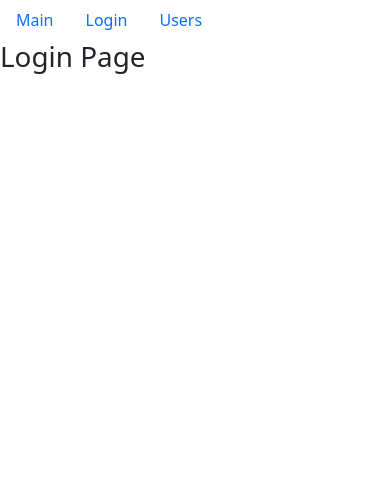
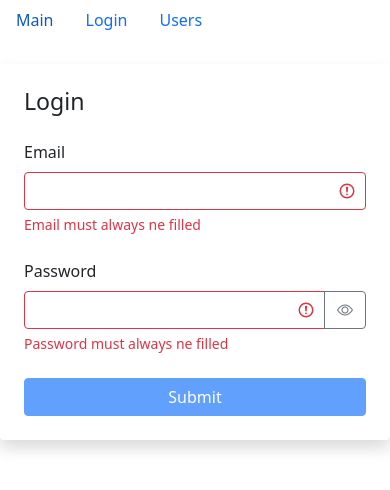
Before and after one commit to vladhaidukkk/fast-company, a React (Create React App) app: page /login in a window 390 px wide. Shown: the top 490 px of the page. Built offline with nearby package versions, Linux system fonts and the light colour scheme.

Commit message:
kp-#7: create users searching and login form

```diff
--- /dev/null
+++ b/src/components/search.jsx
@@ -0,0 +1,13 @@
+import React from 'react';
+import PropsTypes from 'prop-types';
+
+const Search = ({ value, onChange }) => (
+  <input className="form-control" type="text" value={value} onChange={onChange} placeholder="Search user..." />
+);
+
+Search.propTypes = {
+  value: PropsTypes.string.isRequired,
+  onChange: PropsTypes.func.isRequired,
+};
+
+export default Search;
--- /dev/null
+++ b/src/components/textField.jsx
@@ -0,0 +1,53 @@
+import React, { useState } from 'react';
+import PropTypes from 'prop-types';
+
+const TextField = ({
+  label, type, name, value, onChange, error,
+}) => {
+  const isPassword = type === 'password';
+  const [passwordVisibility, setPasswordVisibility] = useState(false);
+
+  const toggleTextVisibility = () => {
+    setPasswordVisibility(!passwordVisibility);
+  };
+
+  const getInputClasses = () => `form-control ${error ? 'is-invalid' : ''}`;
+
+  return (
+    <div className="col mb-4">
+      <label htmlFor={name} className="form-label">{label}</label>
+      <div className="input-group has-validation">
+        <input
+          id={name}
+          type={passwordVisibility ? 'text' : type}
+          value={value}
+          name={name}
+          onChange={onChange}
+          className={getInputClasses()}
+        />
+        { isPassword && (
+          <button className="btn btn-outline-secondary" type="button" onClick={toggleTextVisibility}>
+            { passwordVisibility ? <i className="bi bi-eye-slash" /> : <i className="bi bi-eye" />}
+          </button>
+        ) }
+        {error && <div className="invalid-feedback">{error}</div>}
+      </div>
+    </div>
+  );
+};
+
+TextField.defaultProps = {
+  type: 'text',
+  error: '',
+};
+
+TextField.propTypes = {
+  label: PropTypes.string.isRequired,
+  type: PropTypes.string,
+  name: PropTypes.string.isRequired,
+  value: PropTypes.string.isRequired,
+  onChange: PropTypes.func.isRequired,
+  error: PropTypes.string,
+};
+
+export default TextField;
--- a/src/components/usersList.jsx
+++ b/src/components/usersList.jsx
@@ -6,11 +6,13 @@ import GroupList from './groupList';
 import Status from './status';
 import UsersTable from './usersTable';
 import Pagination from './pagination';
+import Search from './search';
 
 const UsersList = () => {
   const USERS_ON_PAGE = 6;
   const [users, setUsers] = useState();
   const [professions, setProfessions] = useState();
+  const [searchValue, setSearchValue] = useState('');
   const [selectedProf, setSelectedProf] = useState();
   const [sortBy, setSortBy] = useState({ iter: 'name', order: 'asc' });
   const [currentIndex, setCurrentIndex] = useState(1);
@@ -26,9 +28,15 @@ const UsersList = () => {
     return <h2><span className="badge bg-primary m-2">Loading users...</span></h2>;
   }
 
-  const filteredUsers = selectedProf
-    ? users.filter((user) => _.isEqual(user.profession, selectedProf))
-    : users;
+  let filteredUsers;
+  if (searchValue) {
+    filteredUsers = users.filter((user) => new RegExp(searchValue, 'i').test(user.name));
+  } else if (selectedProf) {
+    filteredUsers = users.filter((user) => _.isEqual(user.profession, selectedProf));
+  } else {
+    filteredUsers = users;
+  }
+
   const sortedUsers = _.orderBy(filteredUsers, [sortBy.iter], [sortBy.order]);
   const usersCrop = paginate(sortedUsers, USERS_ON_PAGE, currentIndex);
   const usersAmount = filteredUsers.length;
@@ -47,7 +55,14 @@ const UsersList = () => {
   };
 
   const handleDelete = (id) => setUsers(users.filter((user) => user.id !== id));
-  const handleProfessionSelect = (prof) => setSelectedProf(prof);
+  const handleSearch = ({ target }) => {
+    setSearchValue(target.value);
+    setSelectedProf(null);
+  };
+  const handleProfessionSelect = (prof) => {
+    setSelectedProf(prof);
+    setSearchValue('');
+  };
   const clearFilter = () => setSelectedProf();
   const handleSort = (newSortBy) => setSortBy(newSortBy);
   const handlePaginate = (index) => setCurrentIndex(index);
@@ -66,6 +81,7 @@ const UsersList = () => {
       )}
       <div className="p-2 d-flex flex-column w-100">
         <Status usersAmount={usersAmount} />
+        <Search value={searchValue} onChange={handleSearch} />
         { usersAmount > 0
           && (
             <UsersTable
--- a/src/layouts/login.jsx
+++ b/src/layouts/login.jsx
@@ -1,7 +1,63 @@
-import React from 'react';
+import React, { useEffect, useState } from 'react';
+import TextField from '../components/textField';
+import { validator } from '../utils/validator';
 
-const Login = () => (
-  <h1>Login Page</h1>
-);
+const Login = () => {
+  const [values, setValues] = useState({ email: '', password: '' });
+  const [errors, setErrors] = useState({});
+
+  const validationConfig = {
+    email: {
+      isRequired: (data) => (data.trim() === '' ? 'Email must always ne filled' : undefined),
+      isEmail: (data) => (!/^\S+@\S+\.\S+$/.test(data) ? 'Email input is invalid' : undefined),
+    },
+    password: {
+      isRequired: (data) => (data.trim() === '' ? 'Password must always ne filled' : undefined),
+      hasCapital: (data) => (!/[A-Z]/.test(data) ? 'Password should have at least 1 capital letter' : undefined),
+      hasDigit: (data) => (!/\d/.test(data) ? 'Password should have at least 1 digit' : undefined),
+      noSpaces: (data) => (/\s/.test(data) ? 'Password shouldn\'t have any spaces' : undefined),
+      correctLength: (data) => ((data.length < 8 || data.length > 16) ? 'Password length should be from 8 to 16 characters' : undefined),
+    },
+  };
+
+  const validate = () => {
+    const errorsList = validator(values, validationConfig);
+    setErrors(errorsList);
+    return Object.keys(errorsList).length === 0;
+  };
+
+  useEffect(() => {
+    validate();
+  }, [values]);
+
+  const handleChange = ({ target }) => {
+    setValues((prevState) => ({
+      ...prevState,
+      [target.name]: target.value,
+    }));
+  };
+
+  const handleSubmit = (event) => {
+    event.preventDefault();
+    const isValid = validate();
+    if (!isValid) return;
+    console.log(values);
+  };
+
+  return (
+    <div className="container">
+      <div className="row mt-4">
+        <div className="col-md-6 offset-md-3 shadow p-4 rounded">
+          <h3 className="mb-4">Login</h3>
+          <form onSubmit={handleSubmit}>
+            <TextField label="Email" name="email" value={values.email} onChange={handleChange} error={errors.email} />
+            <TextField label="Password" type="password" name="password" value={values.password} onChange={handleChange} error={errors.password} />
+            <button className="btn btn-primary w-100" type="submit" disabled={Object.keys(errors).length !== 0}>Submit</button>
+          </form>
+        </div>
+      </div>
+    </div>
+  );
+};
 
 export default Login;
--- /dev/null
+++ b/src/utils/validator.js
@@ -0,0 +1,17 @@
+export const validator = (data, config) => {
+  const errors = {};
+
+  const validate = (rule, dataItem) => rule(dataItem);
+
+  for (const key in data) {
+    for (const ruleName in config[key]) {
+      const error = validate(config[key][ruleName], data[key]);
+      if (error) {
+        errors[key] = error;
+        break;
+      }
+    }
+  }
+
+  return errors;
+};
```
Also changed, not shown: .eslintrc.js.
